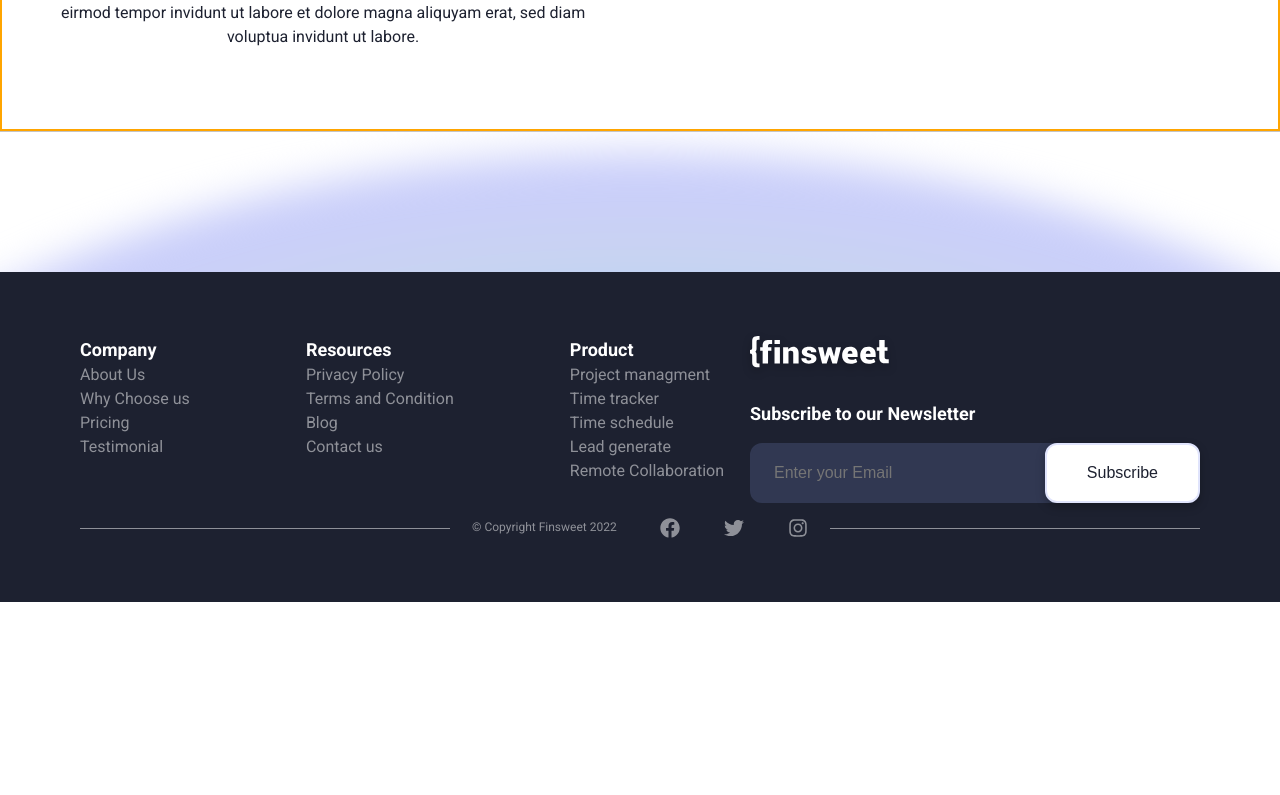
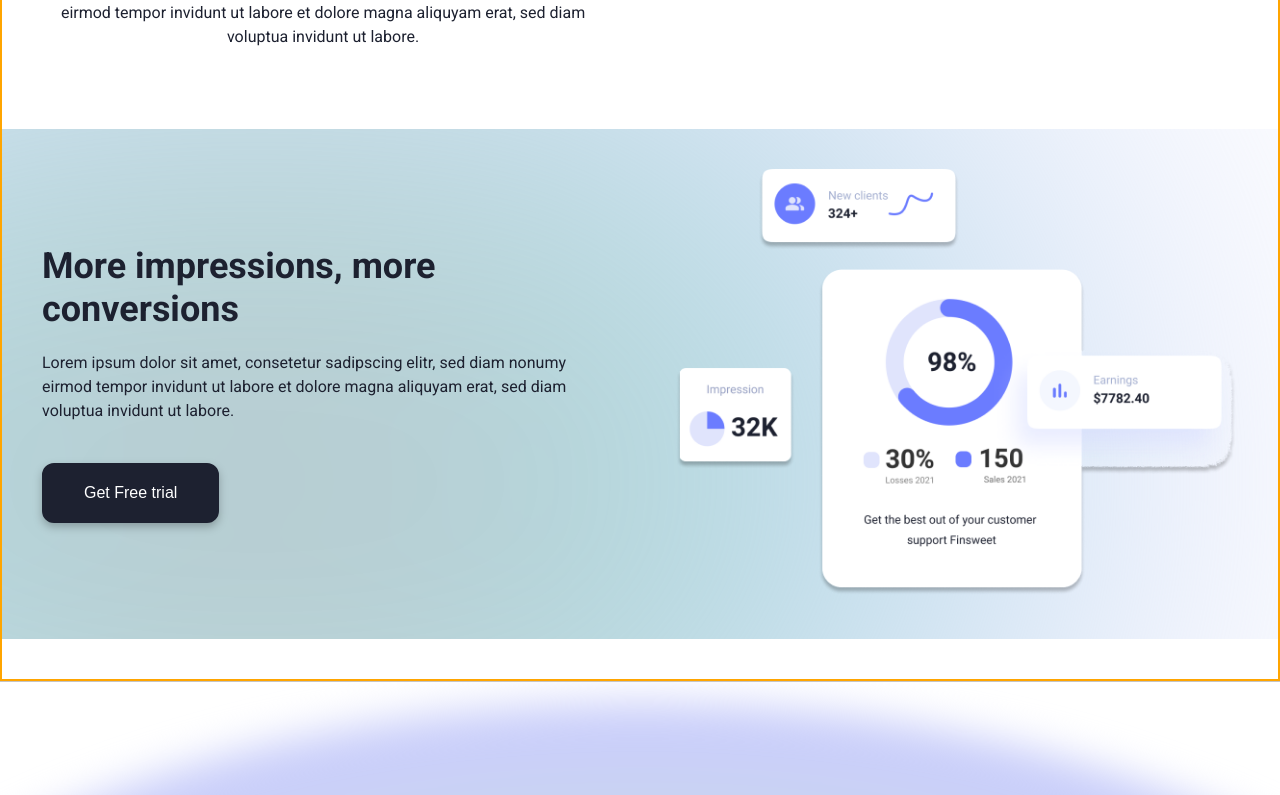
Before and after one commit to F-Agata/finsweet, a Next.js app: page /aboutUs in a window 1280 px wide. Shown: the part 385-1180 px from the top of the page. Before the commit the page ends 987 px from the top, so only its background shows below. Built offline with nearby package versions, Linux system fonts and the light colour scheme.

Commit message:
wip aboutUs - add MoreImpressions

```diff
--- /dev/null
+++ b/components/routes/aboutUs/MoreImpressions.js
@@ -0,0 +1,79 @@
+import styled from "styled-components";
+
+import TitleAndText from "../../../styles/TitleAndText"
+import Box from "../../../styles/Box"
+import Btn from "../../../styles/Btn";
+import Link from "../../../styles/Link";
+import BoxColorFulBg from "../../../styles/BoxColorFulBg";
+
+const MoreImpressions = () => {
+
+    return (
+        <Box
+            overflow={'hidden'}
+            bg={'transparent'}
+            position={'relative'}
+            display={'flex'}
+            flexDirection={'column'}
+        >
+            <BoxStyledGradient/>
+
+            <Box
+                 p={'40px 40px 40px 40px'}
+                 bg={'transparent'}
+                 display={'flex'}
+                 flexDirection={{_: 'column', tablet: 'row', }}
+                 justifyContent={{_: 'center', tablet: 'space-between', }}
+                 alignItems={'center'}
+                 zIndex={2}
+            >
+                <Box
+                    // border={'green 2px solid'}
+                    width={{_: '100%', tablet: '47%', }}
+                    m={{_: '0px 0px 40px 0px', tablet: '0px 0px 0px 0px', }}
+                    display={'flex'}
+                    flexDirection={'column'}
+                >
+                    <TitleAndText variant={'title3'}
+                                  textAlign={'left'}
+                                  mb={20}
+                    >
+                        More impressions, more conversions
+                    </TitleAndText>
+
+                    <TitleAndText variant={'textSmall'}
+                                  textAlign={'left'}
+                                  mb={40}
+                    >
+                    Lorem ipsum dolor sit amet, consetetur sadipscing elitr, sed diam nonumy eirmod tempor invidunt ut labore et dolore magna aliquyam erat, sed diam voluptua invidunt ut labore.
+                    </TitleAndText>
+                    <Link href={`/freeTrial`}><Btn variant="dark" m={0}> Get Free trial</Btn></Link>
+                </Box>
+                <Box
+                    // border={'green 2px solid'}
+                     width={{_: '100%', tablet: '47%', }}>
+                    <StyledImgMoreImpressions src={`/imageMoreImpressions.png`} alt={"more impressions image"} />
+                </Box>
+            </Box>
+        </Box>
+     );
+};
+
+export default MoreImpressions;
+
+const BoxStyledGradient = styled(Box)`
+  border: 2px solid grey;
+    position: absolute;
+     top: -50%;
+    left: 20%;
+    transform: translate(-50%, 0);
+    width: 1689px;
+    height: 1215px;
+    border-radius: 700px;
+    background: ${props => props.theme.gradients.gradientBlur};
+    filter: blur(200px);
+      `
+
+const StyledImgMoreImpressions = styled.img`
+    width: 100%;
+    `
--- a/components/routes/aboutUs/WhyShouldYouWorkWithUs.js
+++ b/components/routes/aboutUs/WhyShouldYouWorkWithUs.js
@@ -41,6 +41,7 @@ const WhyShouldYouWorkWithUs = () => {
             flexDirection={{_: 'column', tablet: 'row', }}
             justifyContent={{_: 'center', tablet: 'space-between', }}
             alignItems={'flex-start'}
+            p={'0 40px 40px 40px'}
         >
             <Box
                 width={{_: '100%', tablet: '47%', }}
--- a/pages/aboutUs.js
+++ b/pages/aboutUs.js
@@ -1,5 +1,6 @@
 import Box from "../styles/Box";
 import WhyShouldYouWorkWithUs from "../components/routes/aboutUs/WhyShouldYouWorkWithUs";
+import MoreImpresions from "../components/routes/aboutUs/MoreImpressions";
 
 
 const AboutUs = () => {
@@ -9,7 +10,7 @@ const AboutUs = () => {
         <Box
             border={'orange 2px solid'}
             m={'0 auto'}
-            p={{_: '100px 40px 40px 40px', tablet: '150px 40px 40px 40px', }}
+            p={{_: '100px 0px 40px 0px', tablet: '150px 0px 40px 0px', }}
             textAlign={'center'}
             display={'flex'}
             flexDirection={'column'}
@@ -18,6 +19,7 @@ const AboutUs = () => {
             alignItems={'center'}
          >
             <WhyShouldYouWorkWithUs/>
+            <MoreImpresions/>
         </Box>
     );
 }
```
Also changed, not shown: public/ImageMoreImpressions.png (added).
